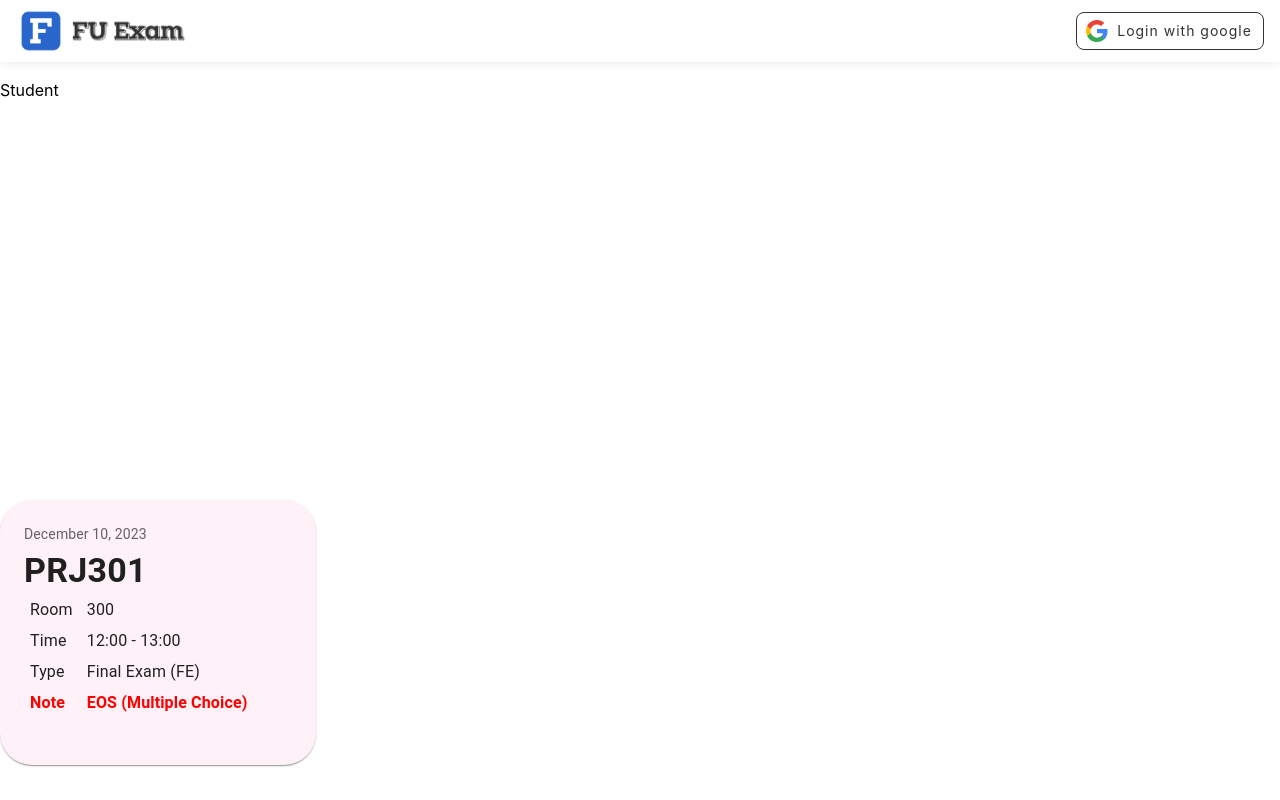
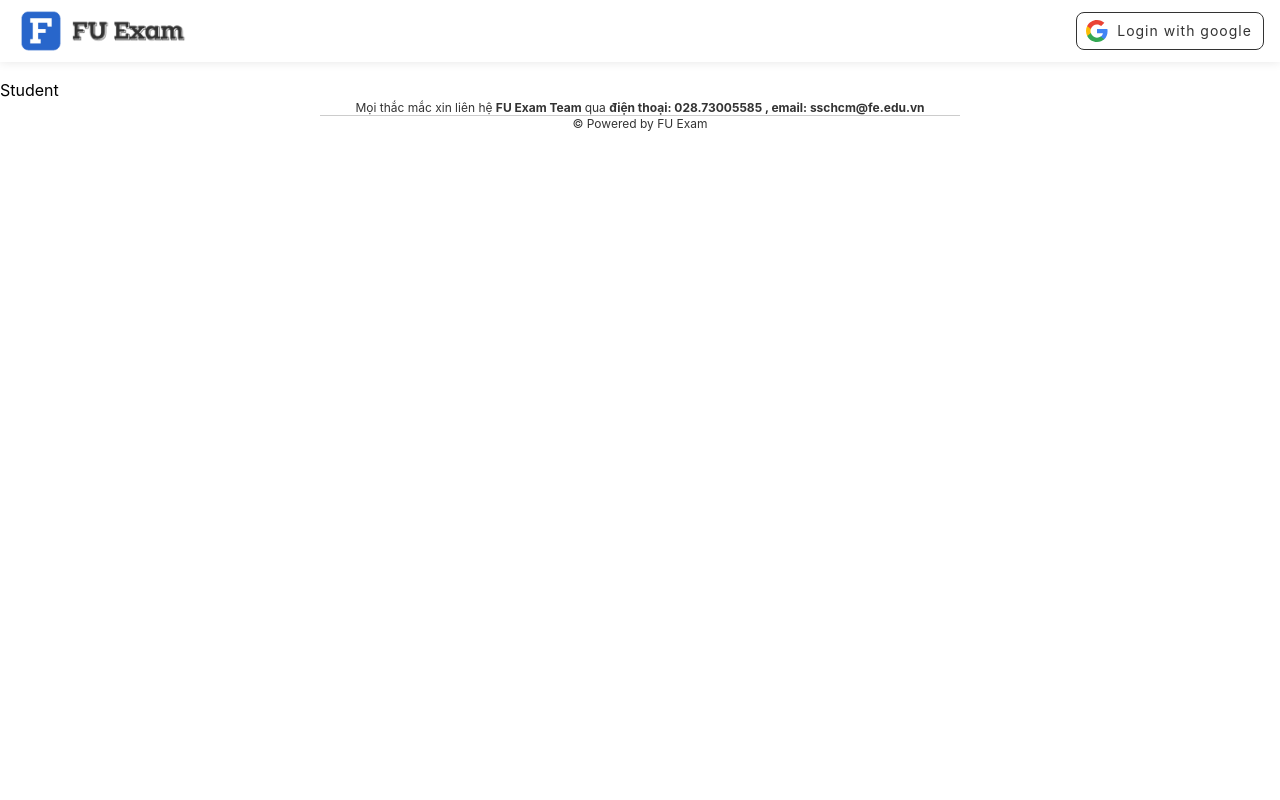
Before and after one commit to ngogiahuan/FU-Exam-Schedule, a React (Create React App) app in the folder fuexamschedule/: page /student in a window 1280 px wide. Built offline with nearby package versions, Linux system fonts and the light colour scheme.

Commit message:
add footer

```diff
--- a/fuexamschedule/src/App.js
+++ b/fuexamschedule/src/App.js
@@ -3,7 +3,7 @@ import './App.css';
 import Navbar from './component/Navbar/Navbar';
 import Welcome from './component/Welcome/Welcome';
 import Student from './component/Student/Student';
-import StuExamCard from './component/TestComponent/StuExamCard';
+import Footer from './component/Footer/Footer';
 
 function App() {
   const userProfile = JSON.parse(sessionStorage.getItem('userProfile'));
@@ -15,7 +15,7 @@ function App() {
         <Route path='/' element={<Welcome />} />
         <Route path='/student' element={<Student />} />
       </Routes>
-      <StuExamCard />
+      <Footer />
     </>
   );
 }
--- /dev/null
+++ b/fuexamschedule/src/component/Footer/Footer.css
@@ -0,0 +1,13 @@
+footer {
+    font-size: 12px;
+    color: #333;
+    text-align: center;
+    margin-bottom: 6px;
+}
+
+.line {
+    width: 50%;
+    background-color: #ccc;
+    height: 1px;
+    margin: auto;
+}
--- /dev/null
+++ b/fuexamschedule/src/component/Footer/Footer.js
@@ -0,0 +1,15 @@
+import React from 'react'
+import './Footer.css'
+
+export default function Footer() {
+  return (
+    <>
+        <footer>
+            <div >Mọi thắc mắc xin liên hệ <b>FU Exam Team </b> qua <b> điện thoại: 028.73005585 , email: sschcm@fe.edu.vn</b></div>
+            <div className='line'></div>
+            <div>© Powered by FU Exam </div>
+
+        </footer>
+    </>
+  )
+}
```
